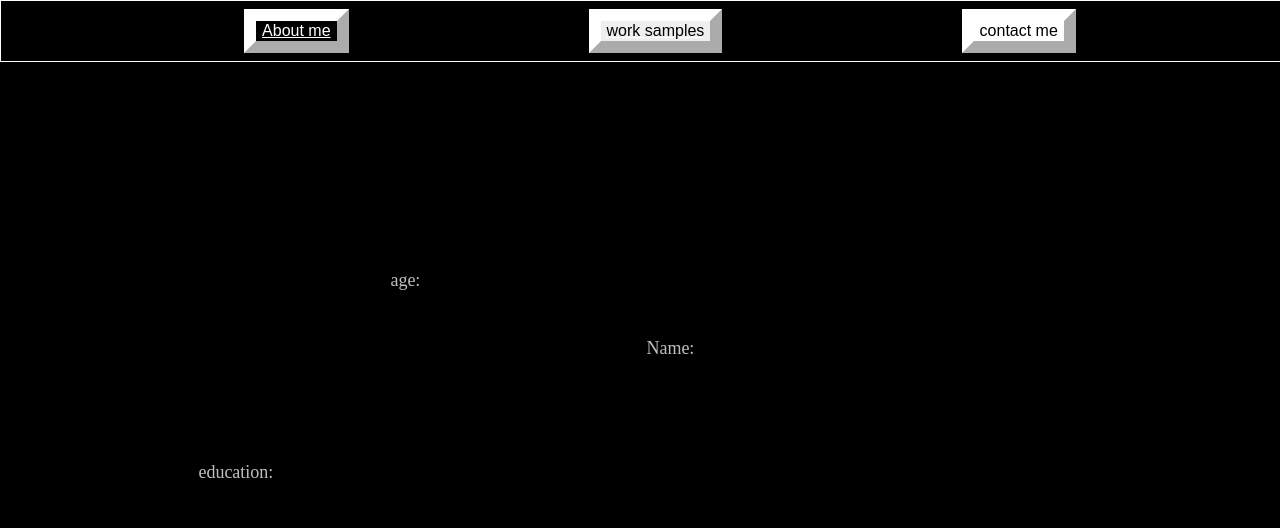
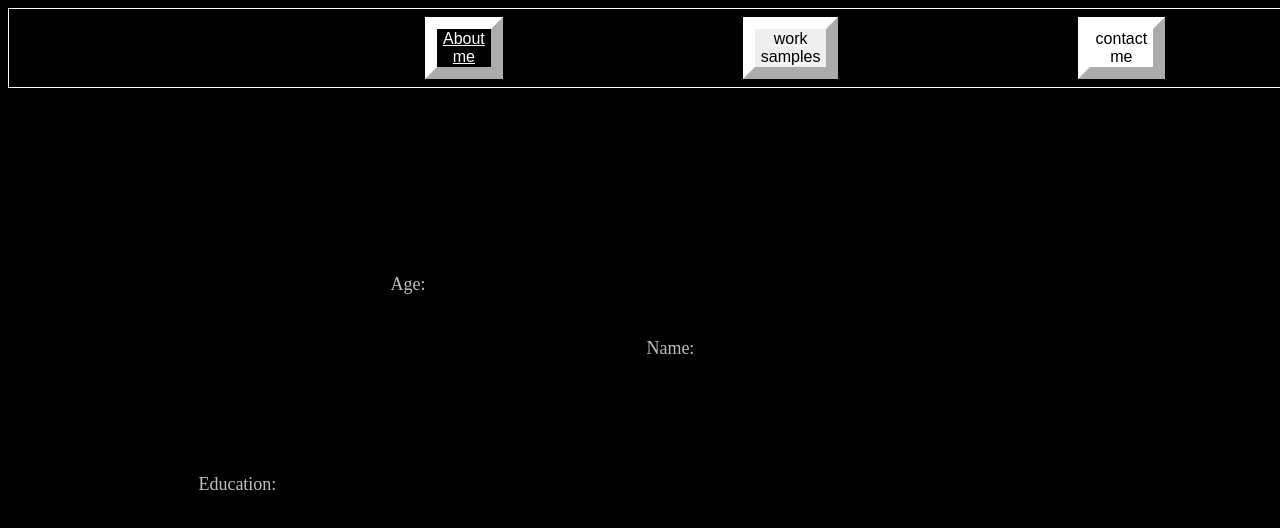
Before and after one commit to LeeFCash/digital-portfolio, a plain HTML site: page index.html in a window 1280 px wide. Drawn offline with Linux system fonts and the light colour scheme.

Commit message:
place holder

```diff
--- a/CSS/animations.css
+++ b/CSS/animations.css
@@ -42,7 +42,7 @@
 
     100% {
         opacity: 1.5;
-        top: 13vh;
+        top: 14vh;
         left: 11vw;
         font-size: 20px;
     }
@@ -59,7 +59,7 @@
 
     100% {
         opacity: 1.5;
-        top: 16vh;
+        top: 19vh;
         left: 11vw;
         font-size: 20px;
     }
--- a/CSS/main.css
+++ b/CSS/main.css
@@ -20,17 +20,22 @@ body {
     position: relative;
     /*margin-top: -8px;
     margin-left: -8px;*/
+    margin: 8px;
     border-style: solid;
     border-color: white;
     border-width: var(--tab-border);
-    display: flex;
-    justify-content: center;
-    width: 100%;
+    /*display: flex;*/
+    /*justify-content: center;*/
+    width: 100vw;
     height: auto;
 }
 
+
 .main-tabBar-list {
     display:flex;
+    width: 5vw;
+    position: relative;
+    left: 50%;
 }
 
 .main-tabBar-tab1 {
--- a/index.html
+++ b/index.html
@@ -23,8 +23,8 @@
     <div class="main-content-aboutMeContent">
       <img src="./IMG/MeIMG.jpg" class="main-content-aboutMeContent-img1 main-content-aboutMeContent-img1-animation">
       <p class="main-content-aboutMeContent-text1 main-content-aboutMeContent-text1-animation">Name: </p>
-      <p class="main-content-aboutMeContent-text2 main-content-aboutMeContent-text2-animation">age: </p>
-      <p class="main-content-aboutMeContent-text3 main-content-aboutMeContent-text3-animation">education: </p>
+      <p class="main-content-aboutMeContent-text2 main-content-aboutMeContent-text2-animation">Age: </p>
+      <p class="main-content-aboutMeContent-text3 main-content-aboutMeContent-text3-animation">Education: </p>
     </div>
 
   </div>
```
